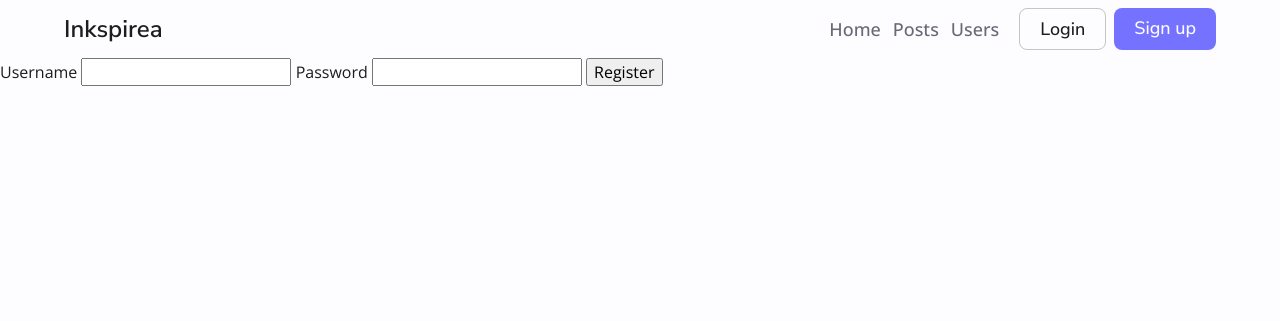
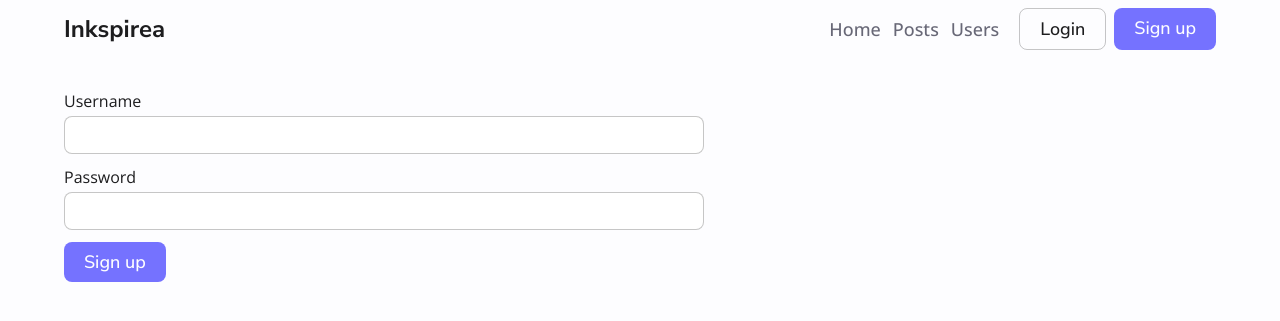
Before and after one commit to CarlosZamora14/inkspirea, a Flask app: page /auth/signup in a window 1280 px wide. Shown: the top 321 px of the page. Run offline with Flask 3, Linux system fonts and the light colour scheme.

Commit message:
apply styles for HTML forms: login, signup, create post, and update post

```diff
--- a/app/static/css/styles.css
+++ b/app/static/css/styles.css
@@ -229,7 +229,7 @@ h6 {
 .header__logo {
   font-family: var(--ff-nunito);
   font-size: 1.5rem;
-  font-weight: 600;
+  font-weight: 700;
   text-decoration: none;
   color: rgba(var(--dark-clr));
 }
@@ -535,3 +535,41 @@ h6 {
     grid-template-columns: 2fr 2fr 1fr;
   }
 }
+
+/* Form styles */
+.form {
+  margin-top: 2rem;
+}
+
+.form__field {
+  max-width: 40rem;
+  display: flex;
+  flex-direction: column;
+  gap: 0.25rem;
+  margin-bottom: 0.75rem;
+}
+
+.form__input, .form__text-area {
+  padding: 0.4375rem 1rem;
+  border-radius: 0.5rem;
+  border: 1px solid rgba(var(--dark-clr) / 0.25);
+  outline-color: rgba(var(--primary-1-clr) / 0.4);
+}
+
+.form__input:is(:focus, :active) {
+  box-shadow: 2px 2px 12px rgba(var(--primary-2-clr)), 1px 1px 8px rgba(var(--primary-1-clr) / 0.3);
+}
+
+.form__text-area {
+  resize: none;
+}
+
+.form__text-area:is(:focus, :active) {
+  box-shadow: 2px 2px 12px rgba(var(--primary-2-clr)), 1px 1px 8px rgba(var(--primary-1-clr) / 0.3);
+}
+
+.button--form {
+  background-color: rgba(var(--primary-1-clr));
+  color: rgba(var(--white-clr));
+  border: none;
+}
--- a/app/templates/auth/signup.html
+++ b/app/templates/auth/signup.html
@@ -4,15 +4,19 @@
 {% endblock %}
 
 {% block content %}
-  <div class="signup">
-    <form method="POST">
-      <label for="username">Username</label>
-      <input type="text" name="username" id="username" required>
+  <div class="signup container">
+    <form method="POST" class="form">
+      <div class="form__field">
+        <label for="username" class="form__label">Username</label>
+        <input type="text" name="username" id="username" required class="form__input">
+      </div>
 
-      <label for="password">Password</label>
-      <input type="password" name="password" id="password" required>
+      <div class="form__field">
+        <label for="password" class="form__label">Password</label>
+        <input type="password" name="password" id="password" required class="form__input">
+      </div>
 
-      <button type="submit">Register</button>
+      <button type="submit" class="button button--form">Sign up</button>
     </form>
   </div>
 {% endblock %}
--- a/app/templates/blog/index.html
+++ b/app/templates/blog/index.html
@@ -62,6 +62,7 @@ Blog
 </section>
 
 <section class="posts container">
+  <h2 style="margin-bottom: 0.5rem;">Recent posts</h2>
   {% for post in posts %}
   <div style="margin-bottom: 2rem; padding: 0.5rem 1rem; border: 1px solid #E2E2E2; border-radius: 0.5rem;">
     <h2>{{ post.title }}</h2>
```
Also changed, not shown: app/templates/auth/login.html (+11 -7 lines), app/templates/blog/create.html (+12 -6 lines), app/templates/blog/update.html (+12 -6 lines).
